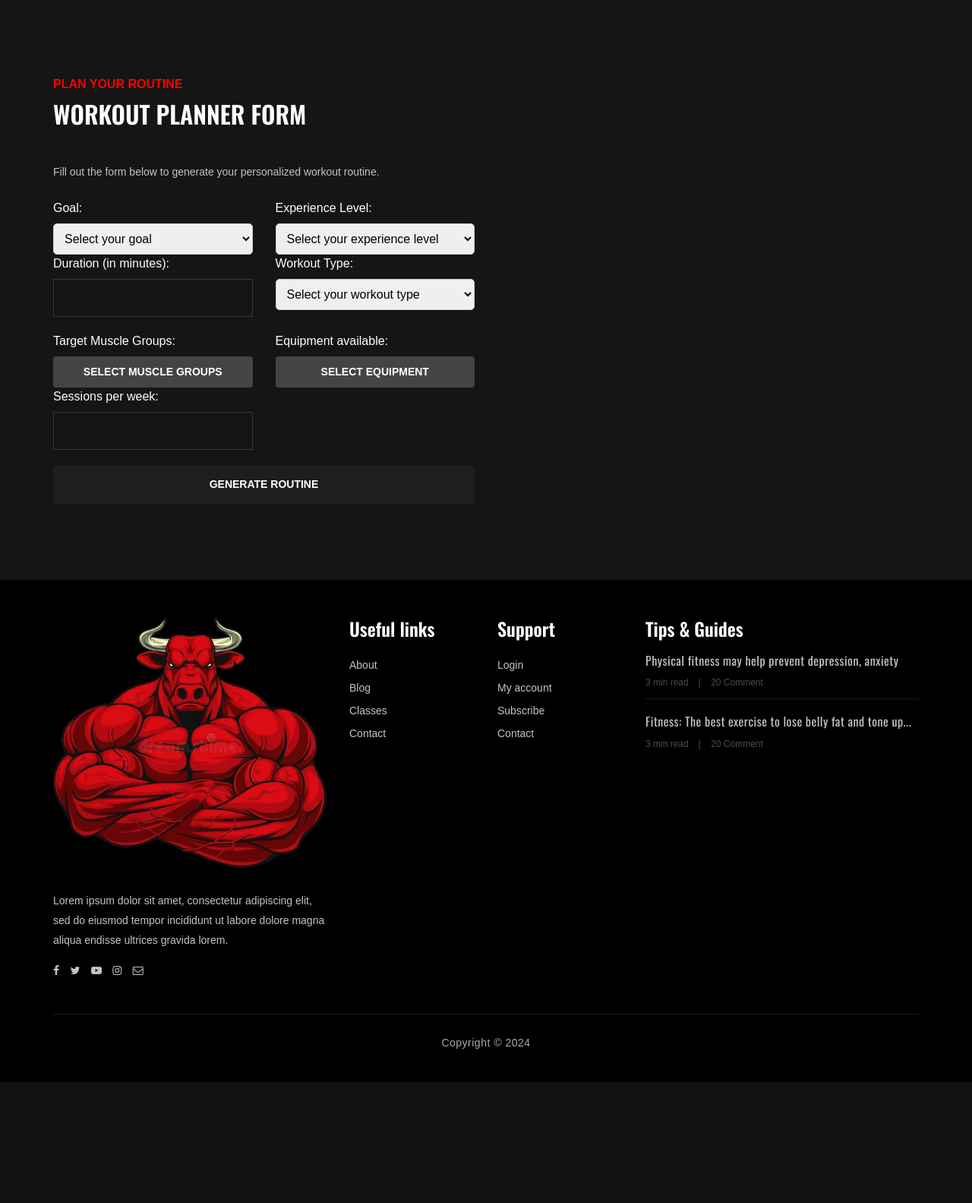
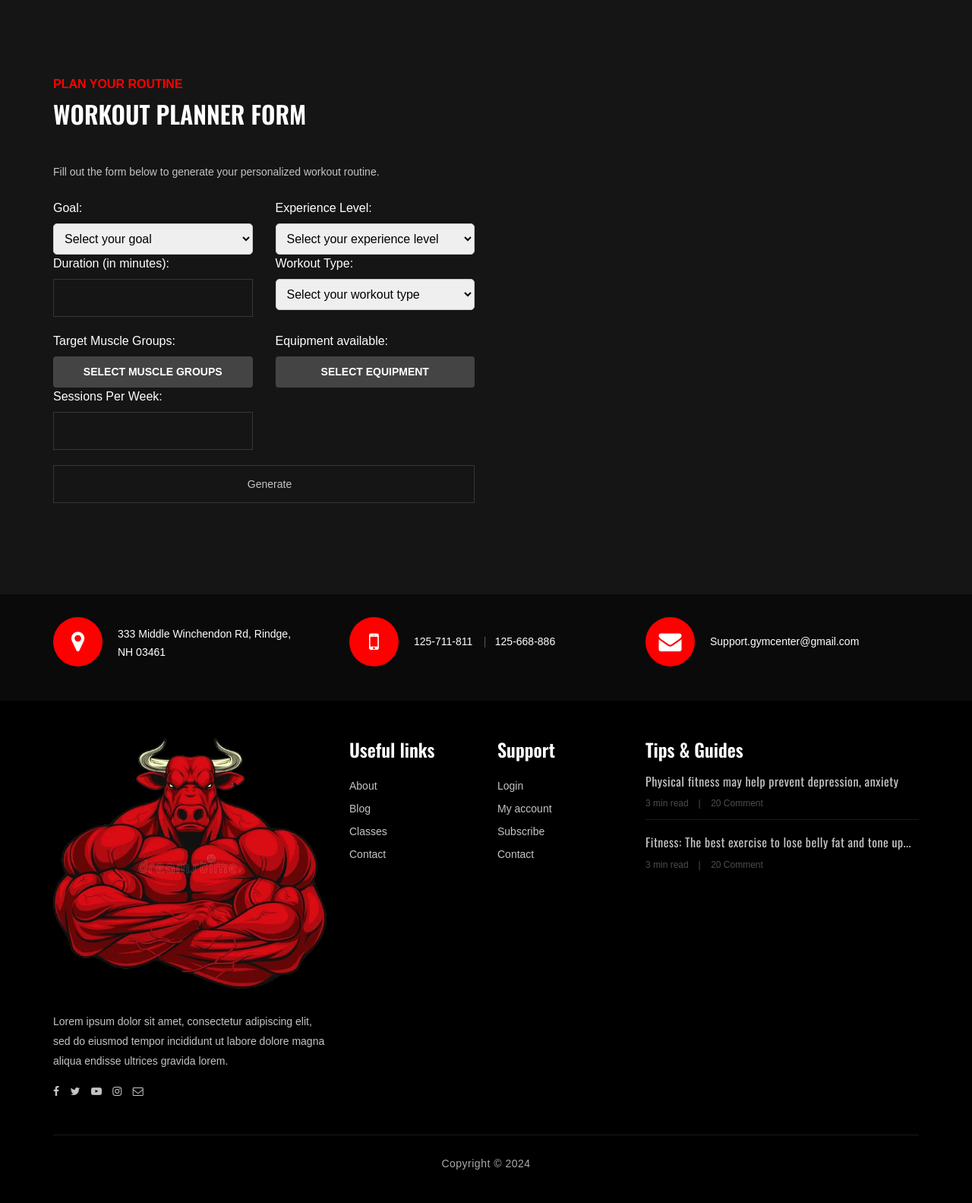
Before and after one commit to yassineghanmi/Inshape, a Django app: page /routine/workout/ in a window 1280 px wide. Shown: the part 501-2084 px from the top of the page at 76% size. Before the commit the page ends 1925 px from the top, so only its background shows below. Run offline with Django 5.2, Linux system fonts and the light colour scheme; some libraries are stand-ins or nearby versions; some web fonts are replaced.

Commit message:
Revert "ui"
This reverts commit 22830bb2b4243ef512dbd75f0f9bba4e35b15ff9.

```diff
--- a/templates/routine_planner/workout_form.html
+++ b/templates/routine_planner/workout_form.html
@@ -33,7 +33,7 @@
                     </div>
                     <div class="chart-calculate-form">
                         <p>Fill out the form below to generate your personalized workout routine.</p>
-                        <form id="workoutForm" method="POST" action="{% url 'workout_view' %}">
+                        <form method="POST" action="{% url 'workout_view' %}">
                             {% csrf_token %}
                             <div class="row">
                                 <div class="col-sm-6">
@@ -155,23 +155,26 @@
                                                 <input type="checkbox" name="equipment_needed" value="resistance_bands" style="margin-right: 8px; width: 16px; height: 16px;"> Resistance Bands
                                             </label>
                                             <label style="display: flex; align-items: center; font-size: 14px;">
-                                                <input type="checkbox" name="equipment_needed" value="none" style="margin-right: 8px; width: 16px; height: 16px;"> None
+                                                <input type="checkbox" name="equipment_needed" value="medicine_ball" style="margin-right: 8px; width: 16px; height: 16px;"> Medicine Ball
+                                            </label>
+                                            <label style="display: flex; align-items: center; font-size: 14px;">
+                                                <input type="checkbox" name="equipment_needed" value="pull_up_bar" style="margin-right: 8px; width: 16px; height: 16px;"> Pull-Up Bar
                                             </label>
                                         </div>
                                     </div>
                                 </div>
 
-                                <!-- Add this script to toggle the equipment dropdown -->
+                                <!-- Add this script to toggle the dropdown -->
                                 <script>
                                     document.getElementById("equipmentDropdownButton").onclick = function(event) {
                                         // Prevent the dropdown from closing when clicking inside
                                         event.stopPropagation();
 
-                                        var equipmentDropdownContent = document.querySelector(".equipment-dropdown-content");
-                                        equipmentDropdownContent.style.display = equipmentDropdownContent.style.display === "none" || equipmentDropdownContent.style.display === "" ? "block" : "none";
+                                        var dropdownContent = document.querySelector(".equipment-dropdown-content");
+                                        dropdownContent.style.display = dropdownContent.style.display === "none" || dropdownContent.style.display === "" ? "block" : "none";
                                     };
 
-                                    // Prevent the equipment dropdown from closing when clicking checkboxes
+                                    // Prevent the dropdown from closing when clicking checkboxes
                                     document.querySelectorAll('.equipment-dropdown-content input[type="checkbox"]').forEach(function(checkbox) {
                                         checkbox.onclick = function(event) {
                                             event.stopPropagation(); // Prevent click event from bubbling up
@@ -190,29 +193,59 @@
                                 </script>
 
                                 <div class="col-sm-6">
-                                    <label for="sessions_per_week" style="color: white;">Sessions per week:</label>
+                                    <label for="sessions_per_week" style="color: white;">Sessions Per Week:</label>
                                     <input type="number" id="sessions_per_week" name="sessions_per_week" required>
                                 </div>
-
-                                <div class="col-sm-12 text-center">
-                                    <button type="submit" style="background-color: #1E1E1E; color: white; padding: 15px 30px; border: none; border-radius: 5px; cursor: pointer;">Generate Routine</button>
+                                <div class="col-lg-12">
+                                    <input type="submit" value="Generate">
+                                </div>
+                                <div id="loading" style="display: none; text-align: center;">
+                                    <img src="{% static 'img/loading.gif' %}" alt="Loading..." />
+                                    <p>Generating your routine, please wait...</p>
                                 </div>
                             </div>
                         </form>
-                        <div id="spinner" style="display:none; text-align:center;">
-                            <img src="{% static 'img/loading.gif' %}" alt="Loading..." style="width: 50px; height: 50px;">
-                        </div>
                     </div>
                 </div>
             </div>
         </div>
+
     </section>
     <!-- Workout Planner Section End -->
 
+    <!-- Get In Touch Section Begin -->
+    <div class="gettouch-section">
+        <div class="container">
+            <div class="row">
+                <div class="col-md-4">
+                    <div class="gt-text">
+                        <i class="fa fa-map-marker"></i>
+                        <p>333 Middle Winchendon Rd, Rindge,<br/> NH 03461</p>
+                    </div>
+                </div>
+                <div class="col-md-4">
+                    <div class="gt-text">
+                        <i class="fa fa-mobile"></i>
+                        <ul>
+                            <li>125-711-811</li>
+                            <li>125-668-886</li>
+                        </ul>
+                    </div>
+                </div>
+                <div class="col-md-4">
+                    <div class="gt-text email">
+                        <i class="fa fa-envelope"></i>
+                        <p>Support.gymcenter@gmail.com</p>
+                    </div>
+                </div>
+            </div>
+        </div>
+    </div>
     <script>
         document.getElementById("workoutForm").onsubmit = function() {
-            // Show spinner
-            document.getElementById("spinner").style.display = "block";
+            // Show the loading animation
+            document.getElementById("loading").style.display = "block";
         };
     </script>
+    <!-- Get In Touch Section End -->
 {% endblock %}
```
Also changed, not shown: static/img/loading.gif (deleted).
